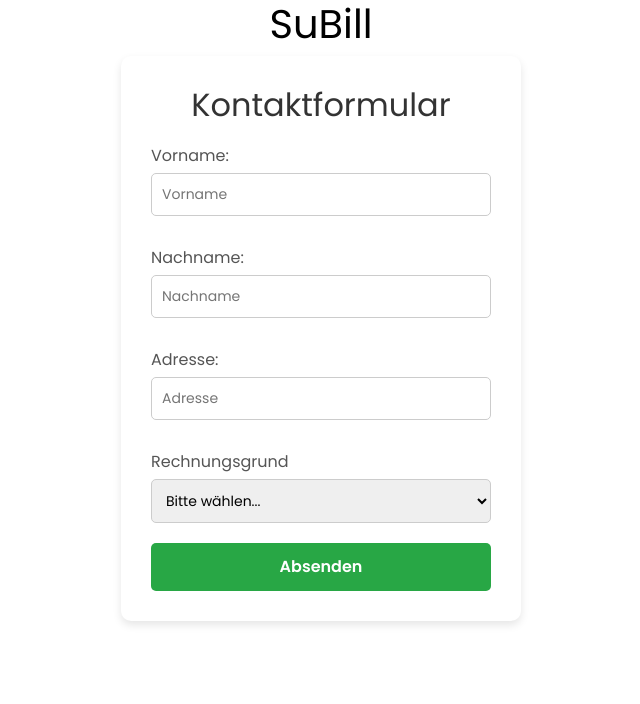
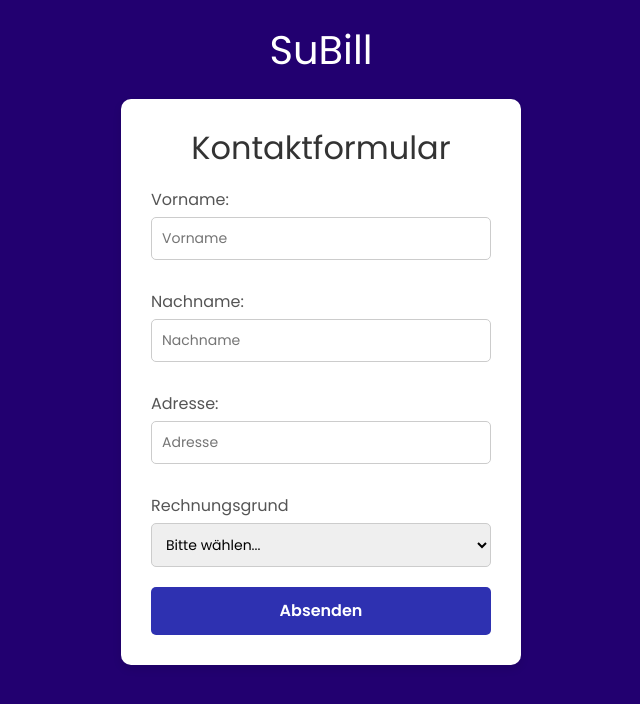
Before and after one commit to urimsu/SuBill, an Angular app: page / in a window 1280 px wide. Shown: the top 704 px of the page, without its empty margins (319-959 px from the left). Built offline with nearby package versions, Linux system fonts and the light colour scheme.

Commit message:
ColorChange

```diff
--- a/src/app/calculator/calculator.component.css
+++ b/src/app/calculator/calculator.component.css
@@ -52,7 +52,7 @@ input, select {
 button {
     width: 100%;
     padding: 12px;
-    background-color: #28a745;
+    background-color: #2e31b1;
     color: #fff;
     border: none;
     border-radius: 5px;
@@ -62,5 +62,5 @@ button {
 }
 
 button:hover {
-    background-color: #218838;
+    background-color: #322e70;
 }
--- a/src/app/header/header.component.css
+++ b/src/app/header/header.component.css
@@ -1,4 +1,5 @@
 h1{
-    color: Black;
+    color: White;
     text-align: center;
+    margin: 2%;
 }
--- a/src/styles.css
+++ b/src/styles.css
@@ -1,4 +1,5 @@
 /* You can add global styles to this file, and also import other style files */
 body {
+    background-color: rgb(34, 0, 112);
     font-family: 'Poppins', sans-serif;
 }
```
